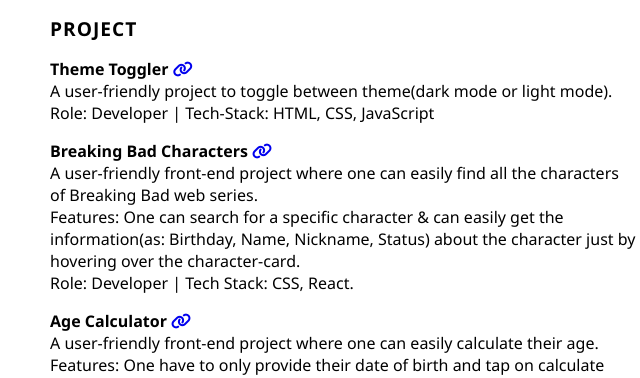
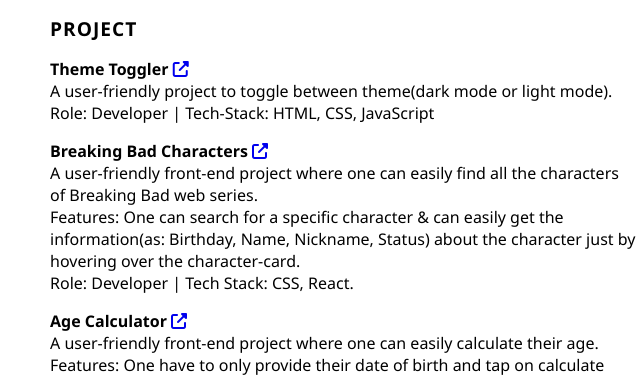
Before and after one commit to ShivendraBatham/ResponsiveCV, a plain HTML site: page index.html in a window 1280 px wide. Shown: the part 547-925 px from the top of the page, 370-1010 px from the left. Drawn offline with Linux system fonts and the light colour scheme.

Commit message:
Update index.html

```diff
--- a/index.html
+++ b/index.html
@@ -170,15 +170,15 @@
             <section class="project sect">
                 <h4 class="right-title">Project</h4>
                 <div class="projects">
-                    <h4>Theme Toggler <a href="https://shivendrabatham.github.io/Theme-Toggler/" target="_blank"><i class="fa-solid fa-link"></i></a></h4>
+                    <h4>Theme Toggler <a href="https://shivendrabatham.github.io/Theme-Toggler/" target="_blank"><i class="fa-solid fa-up-right-from-square"></i></a></h4>
                     <p>A user-friendly project to toggle between theme(dark mode or light mode). <br> Role: Developer | Tech-Stack: HTML, CSS, JavaScript</p>
                 </div>
                 <div class="projects">
-                    <h4>Breaking Bad Characters <a href="https://shivendrabatham.github.io/Breaking-bad-Characters/" target="_blank"> <i class="fa-solid fa-link"></i></a></h4>
+                    <h4>Breaking Bad Characters <a href="https://shivendrabatham.github.io/Breaking-bad-Characters/" target="_blank"><i class="fa-solid fa-up-right-from-square"></i></a></h4>
                     <p>A user-friendly front-end project where one can easily find all the characters of Breaking Bad web series. <br> Features: One can search for a specific character & can easily get the information(as: Birthday, Name, Nickname, Status) about the character just by hovering over the character-card. <br> Role: Developer | Tech Stack: CSS, React.</p>
                 </div>
                 <div class="projects">
-                    <h4>Age Calculator <a href="https://shivendrabatham.github.io/Age-calculator/" target="_blank"> <i class="fa-solid fa-link"></i></a></h4>
+                    <h4>Age Calculator <a href="https://shivendrabatham.github.io/Age-calculator/" target="_blank"><i class="fa-solid fa-up-right-from-square"></i></a></h4>
                     <p>A user-friendly front-end project where one can easily calculate their age. <br> Features: One have to only provide their date of birth and tap on calculate button, it'll give their age in years as well as in days(from birth). <br> Role: Developer | Tech-Stack: HTML, CSS, JavaScript.
                         </p>
                 </div>
```
